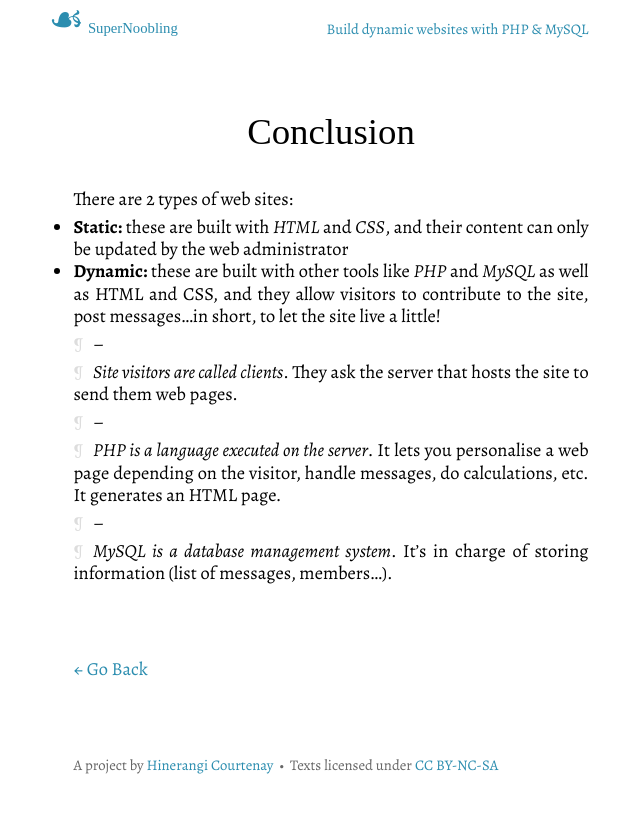
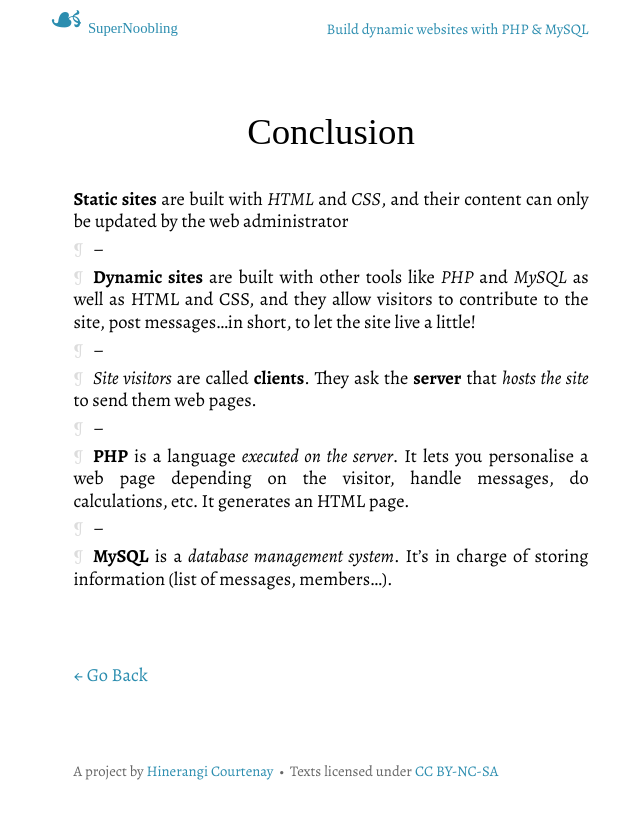
Before and after one commit to SuperNoobling/SuperNoobling.github.io, a Jekyll site: the page built from books/php-and-mysql/01-php-basics/01/05-php-intro-conclusion.md, in a window 1280 px wide. Shown: the top 819 px of the page, without its empty margins (309-949 px from the left). Built offline with Jekyll 4.4.1, drawn with Linux system fonts in a browser that asks for light colours; some web fonts are replaced.

Commit message:
Add more content to test book contents paths

```diff
--- a/_data/books.yml
+++ b/_data/books.yml
@@ -21,6 +21,9 @@
               path: /05-php-intro-conclusion.html
         - name: Prepare your machine
           path: /02
+          chapters:
+            - name: What programs do I need?
+              path: /01-required-software.html
         - name: First steps with PHP
         - name: Include parts of a page
         - name: Variables
--- /dev/null
+++ b/_includes/assets.html
@@ -0,0 +1,12 @@
+<!-- libraries -->
+<link rel="stylesheet" href="{{ site.baseurl }}/assets/css/normalize.css">
+<link href='http://fonts.googleapis.com/css?family=Alegreya+SC:400,400italic,700,700italic&subset=latin,latin-ext' rel='stylesheet' type='text/css'>
+<link href='http://fonts.googleapis.com/css?family=Alegreya:400,400italic,700,700italic&subset=latin,latin-ext' rel='stylesheet' type='text/css'>
+<link href='http://fonts.googleapis.com/css?family=Source+Code+Pro' rel='stylesheet' type='text/css'>
+<link href='http://fonts.googleapis.com/css?family=Source+Code+Pro:400,600' rel='stylesheet' type='text/css'>
+
+<!-- syntax highlighting CSS -->
+<link rel="stylesheet" href="{{ site.baseurl }}/assets/css/syntax.css">
+
+<!-- custom CSS -->
+<link rel="stylesheet" href="{{ site.baseurl }}/assets/css/main.css">
--- /dev/null
+++ b/_includes/footer.html
@@ -0,0 +1,4 @@
+<div class="footer">
+    A project by <a href="http://skymaiden.com/">Hinerangi Courtenay</a> &nbsp;&bull;&nbsp; Texts licensed under <a href="http://creativecommons.org/licenses/by-nc-sa/2.0/fr/deed.en">CC BY-NC-SA</a>
+
+</div>
--- /dev/null
+++ b/_includes/header.html
@@ -0,0 +1,12 @@
+<div class="header cf">
+    <div class="sitename">
+        <a href="/"><span class="deco">&#9753;</span> {{ site.name }}</a>
+    </div>
+    {% if page.book %}
+        {% for book in site.data.books.library %}
+            {% if page.book == book.title %}
+                <div class="bookname"><a href="{{ book.path }}">{{ page.book }}</a></div>
+            {% endif %}
+        {% endfor %}
+    {% endif %}
+</div>
--- a/_includes/tree.html
+++ b/_includes/tree.html
@@ -6,8 +6,10 @@
         {% else %}
             {{ item.name }}
         {% endif %}
+
         {% if item.chapters %}
             {% capture parent_path %}{{ parent_path }}{{ item.path }}{% endcapture %}
+
             {% assign tree = item.chapters %}
             {% include tree.html %}
         {% endif %}
--- a/_layouts/book.html
+++ b/_layouts/book.html
@@ -38,8 +38,10 @@
                     <div class="posts">
 
                         {% capture parent_path %}{{ book.path }}{{ chapter.path }}{% endcapture %}
+
                         {% assign tree = chapter.chapters %}
                         {% include tree.html %}
+
                     </div>
                 {% endif %}
             {% endfor %}
@@ -47,7 +49,6 @@
     {% endif %}
 
 
-
     <script>
         document.write('<a class="backlink" href="' + document.referrer + '">&larr; Go Back</a>');
     </script>
--- a/_layouts/default.html
+++ b/_layouts/default.html
@@ -13,43 +13,18 @@
         </title>
         <meta name="viewport" content="width=device-width, initial-scale=1">
 
-        <!-- libraries -->
-        <link rel="stylesheet" href="{{ site.baseurl }}/assets/css/normalize.css">
-        <link href='http://fonts.googleapis.com/css?family=Alegreya+SC:400,400italic,700,700italic&subset=latin,latin-ext' rel='stylesheet' type='text/css'>
-        <link href='http://fonts.googleapis.com/css?family=Alegreya:400,400italic,700,700italic&subset=latin,latin-ext' rel='stylesheet' type='text/css'>
-        <link href='http://fonts.googleapis.com/css?family=Source+Code+Pro' rel='stylesheet' type='text/css'>
-        <link href='http://fonts.googleapis.com/css?family=Source+Code+Pro:400,600' rel='stylesheet' type='text/css'>
-
-        <!-- syntax highlighting CSS -->
-        <link rel="stylesheet" href="{{ site.baseurl }}/assets/css/syntax.css">
-
-        <!-- Custom CSS -->
-        <link rel="stylesheet" href="{{ site.baseurl }}/assets/css/main.css">
+        {% include assets.html %}
     </head>
     <body>
 
         <div class="global">
-            <div class="header cf">
-                <div class="sitename">
-                    <a href="/"><span class="deco">&#9753;</span> {{ site.name }}</a>
-                </div>
-                {% if page.book %}
-                    {% for book in site.data.books.library %}
-                        {% if page.book == book.title %}
-                            <div class="bookname"><a href="{{ book.path }}">{{ page.book }}</a></div>
-                        {% endif %}
-                    {% endfor %}
-                {% endif %}
-            </div>
+            {% include header.html %}
 
             <div class="main">
                 {{ content }}
             </div>
 
-            <div class="footer">
-                A project by <a href="http://skymaiden.com/">Hinerangi Courtenay</a> &nbsp;&bull;&nbsp; Texts licensed under <a href="http://creativecommons.org/licenses/by-nc-sa/2.0/fr/deed.en">CC BY-NC-SA</a>
-
-            </div>
+            {% include footer.html %}
         </div>
 
     </body>
--- a/books/php-and-mysql/01-php-basics/01/05-php-intro-conclusion.md
+++ b/books/php-and-mysql/01-php-basics/01/05-php-intro-conclusion.md
@@ -5,18 +5,20 @@
 type: section
 ---
 
-There are 2 types of web sites:
-- **Static:** these are built with *HTML* and *CSS*, and their content can only be updated by the web administrator
-- **Dynamic:** these are built with other tools like *PHP* and *MySQL* as well as HTML and CSS, and they allow visitors to contribute to the site, post messages…in short, to let the site live a little!
+**Static sites** are built with *HTML* and *CSS*, and their content can only be updated by the web administrator
 
 --
 
-*Site visitors are called clients*. They ask the server that hosts the site to send them web pages.
+**Dynamic sites** are built with other tools like *PHP* and *MySQL* as well as HTML and CSS, and they allow visitors to contribute to the site, post messages…in short, to let the site live a little!
 
 --
 
-*PHP is a language executed on the server*. It lets you personalise a web page depending on the visitor, handle messages, do calculations, etc. It generates an HTML page.
+*Site visitors* are called **clients**. They ask the **server** that *hosts the site* to send them web pages.
 
 --
 
-*MySQL is a database management system*. It's in charge of storing information (list of messages, members…).
+**PHP** is a language *executed on the server*. It lets you personalise a web page depending on the visitor, handle messages, do calculations, etc. It generates an HTML page.
+
+--
+
+**MySQL** is a *database management system*. It's in charge of storing information (list of messages, members…).
```
Also changed, not shown: books/php-and-mysql/01-php-basics/01/03-web-languages.md (+1 -1 lines), books/php-and-mysql/01-php-basics/02/01-required-software.md (added, +38 -0 lines).
